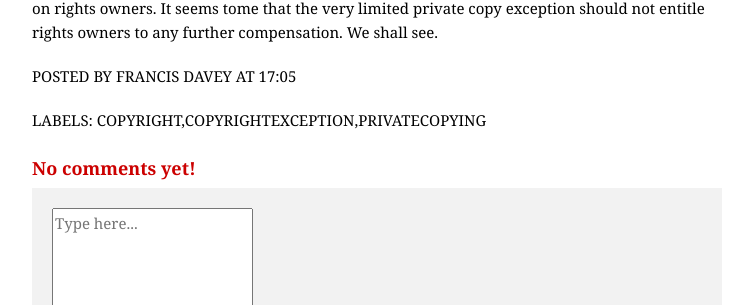
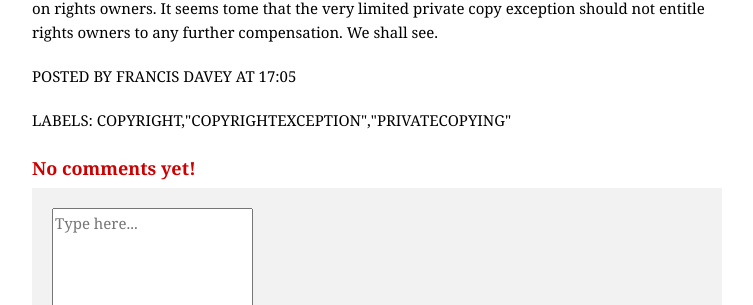
Before and after one commit to francisdavey/tech-law-blog, a Jekyll site: the page built from _posts/2014-07-30-private-copying-new-copyright-exception.md, in a window 1280 px wide and 900 px high, scrolled down 3915 px. Shown: the part 150-455 px from the top of the window, without its empty margins (138-891 px from the left). Built offline with Jekyll 4.4.1, drawn with Linux system fonts in a browser that asks for light colours; a style sheet for code colours, icons or effects is not loaded.

```diff
--- a/_posts/2014-07-30-private-copying-new-copyright-exception.md
+++ b/_posts/2014-07-30-private-copying-new-copyright-exception.md
@@ -4,7 +4,7 @@ title: Private copying
 subtitle: a new copyright exception in the UK
 date: 2014-07-30 17:05
 published: true
-tags: copyright, copyright exception, private copying
+tags: copyright, "copyright exception", "private copying"
 ---
 
 Hooray! We (in the UK) now have a "private copy" exception to copyright. About time too. Until recently, many forms of private copying were infringements of copyright. In particular format shifting such as copying music from your old CD's and DVD's onto your phone or making a "mix tape" for your own use were infringements of copyright and, if you believe some of the rhetoric of the music industry, morally equivalent to theft.
```
